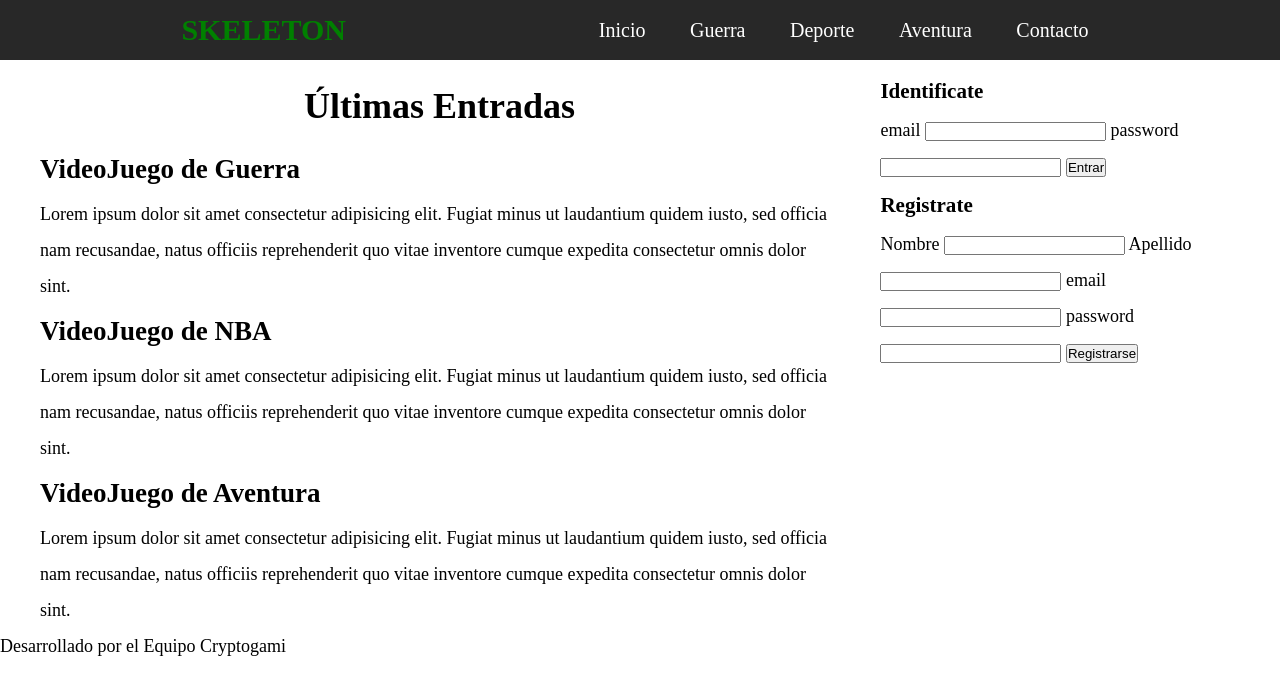
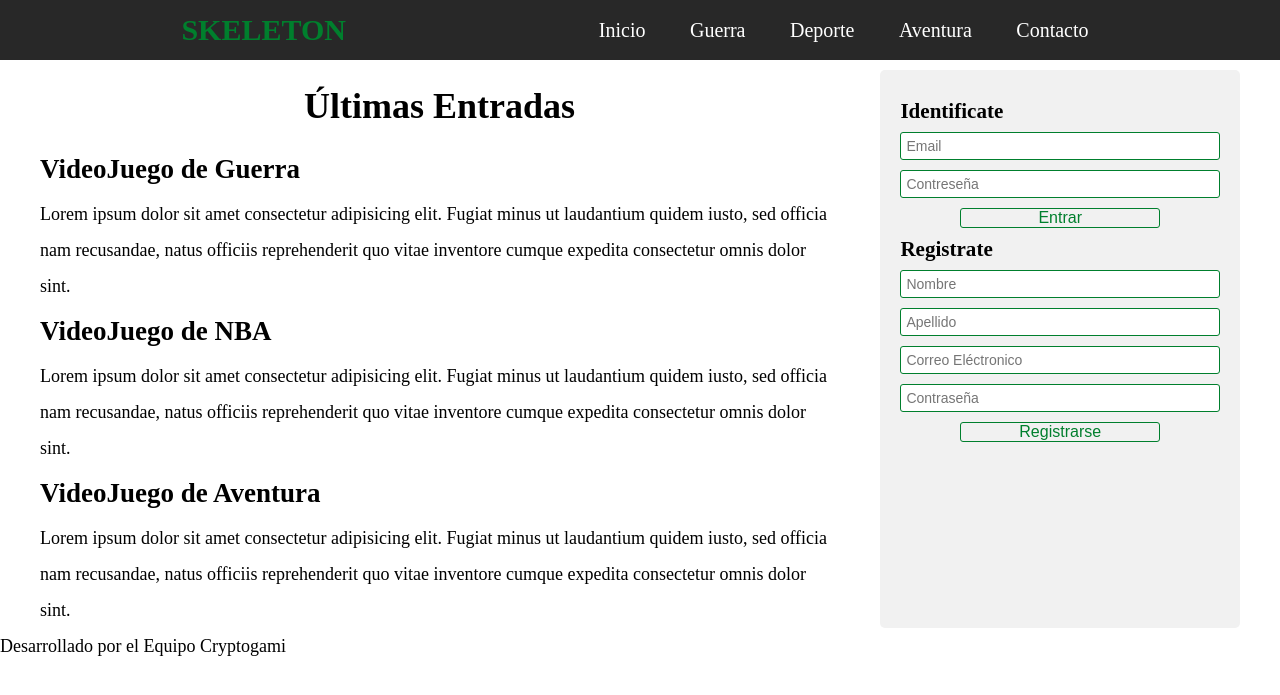
Before and after one commit to DrNykterstein/skeletonV, a PHP site: page / in a window 1280 px wide. Shown: the top 695 px of the page. Run offline with PHP 8.4, Linux system fonts and the light colour scheme.

Commit message:
Estilos al formulario

```diff
--- a/assets/css/style.css
+++ b/assets/css/style.css
@@ -38,7 +38,7 @@ h1{text-align: center;}
 .site-header h1{
     font-size:3rem;
     text-transform: uppercase;
-    color:green;
+    color:#007f2d;
 }
 
 nav a{
@@ -84,7 +84,7 @@ nav a{
 
 
 nav a:hover{
-    background-color: green;
+    background-color: #007f2d;
     border-radius: 1em/5em;
 }
 
@@ -120,3 +120,44 @@ a{
         flex-basis: calc(33.3% - 4rem);
     }
 }
+
+/*** Estilos al formulario ***/
+.sidebar{
+    background: #f1f1f1;
+    width: 400px;
+    padding: 2rem;
+    border-radius:5px;
+    max-height: auto;
+}
+
+.sidebar input{
+    display:block;
+}
+
+.sidebar input[type="text"],
+.sidebar input[type="email"],
+.sidebar input[type="password"]{
+    width:100%;/* Abarque el 100% del espacio disponible que tengas */
+    padding: .5rem;
+    margin-bottom: 1rem;
+    border-radius: 3px;
+    border: 1px solid #007f2d;
+    font-family: sans-serif;
+    font-size: 14px;
+}
+
+.sidebar input[type="submit"]{
+    width:20rem;
+    margin: 0 auto;
+    background: none;
+    border: 1px solid #007f2d;
+    color:#007f2d;
+    cursor:pointer;
+    font-size: 16px;
+    border-radius: 3px;
+}
+
+.sidebar input[type="submit"]:hover{
+    background-color: #4fb560;
+    color: #fff;
+}
--- a/index.php
+++ b/index.php
@@ -35,10 +35,8 @@
             <div class="login block-aside"><!--Para loguearse -->
                 <h3>Identificate</h3>
                 <form action="login.php" method="POST"><!--Llevame a login.php -->
-                    <label for="email">email</label><!--Campo donde colocaran el correo -->
-                    <input type="email" name="email">
-                    <label for="password">password</label><!--Campo donde colocaran el password -->
-                    <input type="password" name="password">
+                    <input type="email" name="email" placeholder="Email">
+                    <input type="password" name="password" placeholder="Contreseña">
                     <input type="submit" value="Entrar">
                 </form>
             </div><!-- Login -->
@@ -46,14 +44,10 @@
             <div class="registrer block-aside"><!--Para registrarse -->
                 <h3>Registrate</h3>
                 <form action="registrer.php" method="POST"><!--Llevame a registrer.php -->
-                    <label for="nombre">Nombre</label><!--Campo donde colocaran el nombre -->
-                    <input type="text" name="nombre">
-                    <label for="apellido">Apellido</label><!--Campo donde colocaran el apellido -->
-                    <input type="text" name="apellido">
-                    <label for="email">email</label><!--Campo donde colocaran el correo -->
-                    <input type="email" name="email">
-                    <label for="password">password</label><!--Campo donde colocaran el password -->
-                    <input type="password" name="password">
+                    <input type="text" name="nombre" placeholder="Nombre">
+                    <input type="text" name="apellido" placeholder="Apellido">
+                    <input type="email" name="email" placeholder="Correo Eléctronico">
+                    <input type="password" name="password" placeholder="Contraseña">
                     <input type="submit" value="Registrarse">
                 </form>
             </div><!--registrer -->
```
